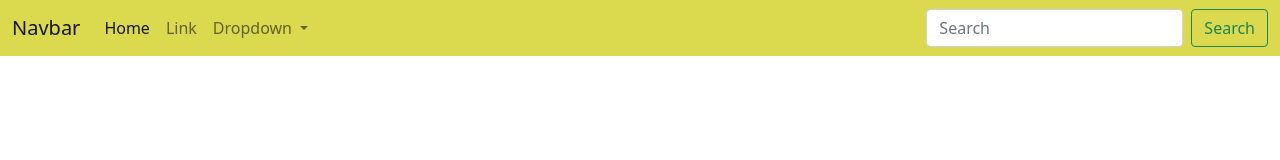
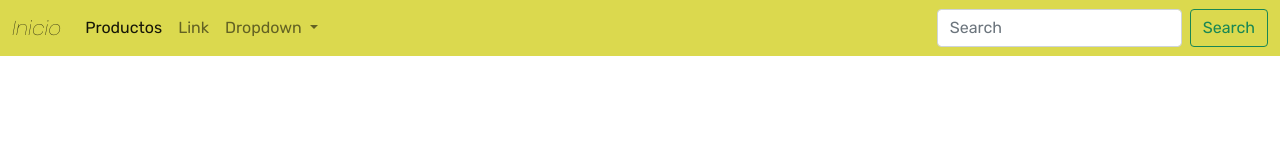
Before and after one commit to rherrainz/clase-forms, a plain HTML site: page index.html in a window 1280 px wide. Drawn offline with nearby package versions, Linux system fonts and the light colour scheme.

Commit message:
feat terminados estilos navbar

```diff
--- a/index.css
+++ b/index.css
@@ -1,4 +1,7 @@
 .navbar-custom{
     background-color: rgb(219, 217, 78);
-
+    font-family: 'Rubik', sans-serif;
 }
+.navbar-brand{
+    font-family: 'Poppins', sans-serif;
+}
--- a/index.html
+++ b/index.html
@@ -4,21 +4,27 @@
     <meta charset="UTF-8">
     <meta http-equiv="X-UA-Compatible" content="IE=edge">
     <meta name="viewport" content="width=device-width, initial-scale=1.0">
+    <!--bootstrap-->
     <link rel="stylesheet" href="https://cdn.jsdelivr.net/npm/bootstrap@5.1.3/dist/css/bootstrap.min.css" integrity="sha384-1BmE4kWBq78iYhFldvKuhfTAU6auU8tT94WrHftjDbrCEXSU1oBoqyl2QvZ6jIW3" crossorigin="anonymous">
+    <!--tipografia-->
+    <link rel="preconnect" href="https://fonts.googleapis.com">
+    <link rel="preconnect" href="https://fonts.gstatic.com" crossorigin>
+    <link href="https://fonts.googleapis.com/css2?family=Poppins:ital,wght@1,100&family=Rubik&display=swap" rel="stylesheet">
+    <!--estilo propio-->
     <link rel="stylesheet" href="index.css">
     <title>Document</title>
 </head>
 <body>
     <nav class="navbar navbar-expand-lg navbar-light navbar-custom">
         <div class="container-fluid">
-          <a class="navbar-brand" href="#">Navbar</a>
+          <a class="navbar-brand" href="#">Inicio</a>
           <button class="navbar-toggler" type="button" data-bs-toggle="collapse" data-bs-target="#navbarSupportedContent" aria-controls="navbarSupportedContent" aria-expanded="false" aria-label="Toggle navigation">
             <span class="navbar-toggler-icon"></span>
           </button>
           <div class="collapse navbar-collapse" id="navbarSupportedContent">
             <ul class="navbar-nav me-auto mb-2 mb-lg-0">
               <li class="nav-item">
-                <a class="nav-link active" aria-current="page" href="#">Home</a>
+                <a class="nav-link active" aria-current="page" href="#">Productos</a>
               </li>
               <li class="nav-item">
                 <a class="nav-link" href="#">Link</a>
```
